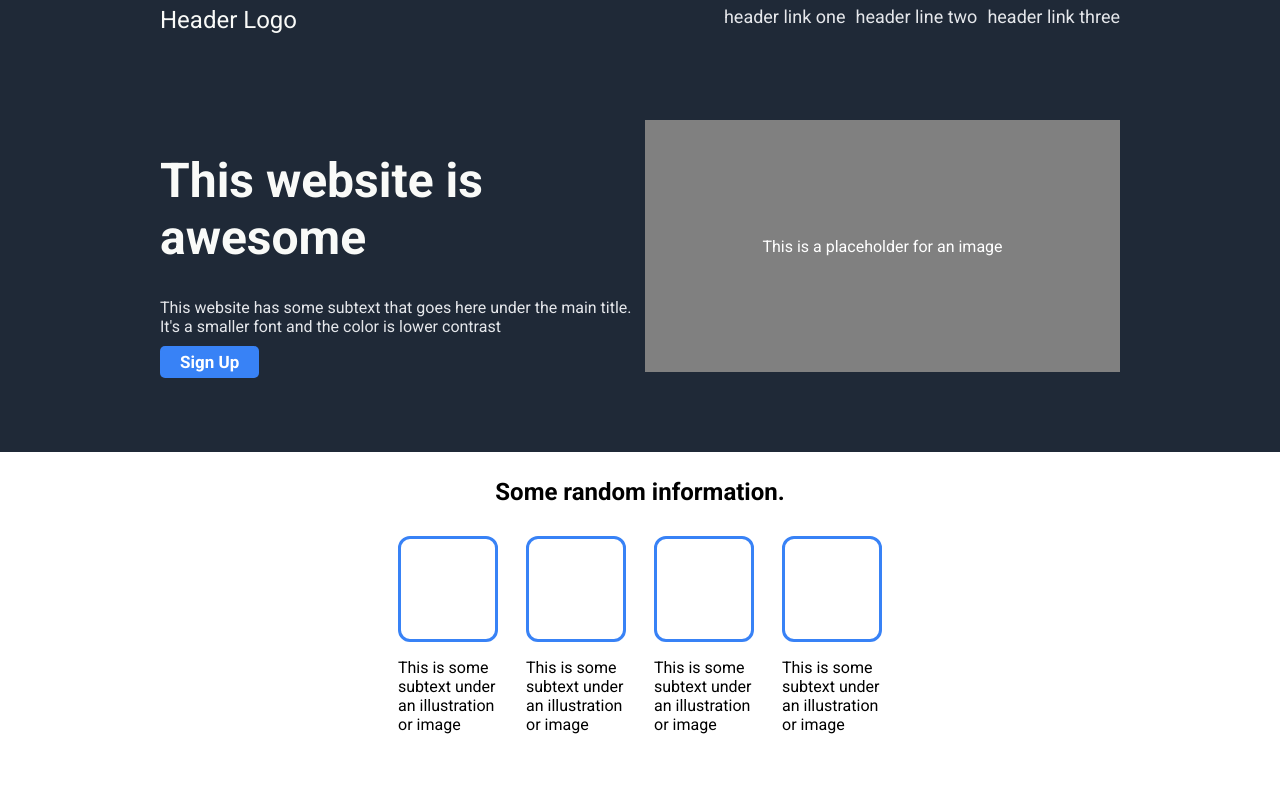
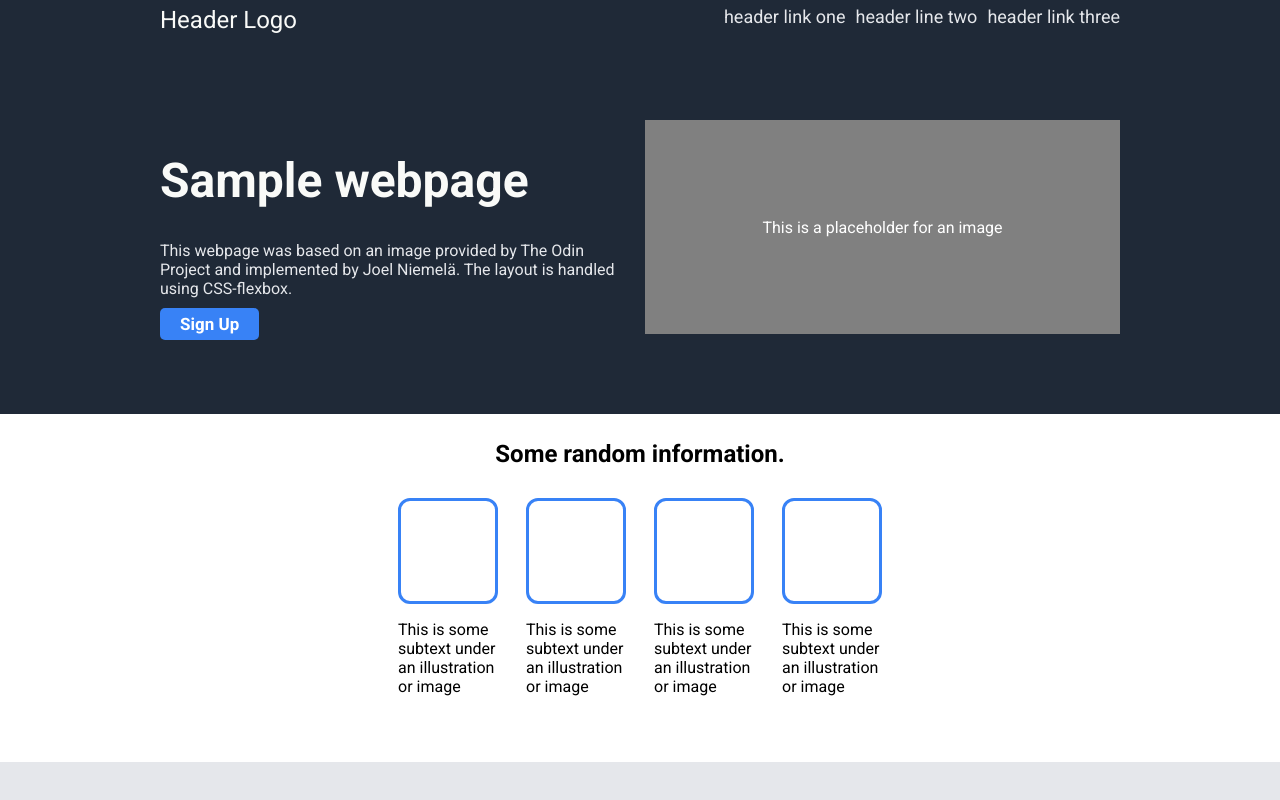
Before and after one commit to JoelNiemela/JoelNiemela.github.io, a plain HTML site: page index.html in a window 1280 px wide. Shown: the top 800 px of the page. Drawn offline with Linux system fonts and the light colour scheme.

Commit message:
Add webpage description

```diff
--- a/index.html
+++ b/index.html
@@ -18,8 +18,8 @@
 	<div class="hero-wrapper">
 		<div class="hero">
 			<div class="hero-text">
-				<h1 class="hero-header">This website is awesome</h1>
-				<p class="hero-subtext">This website has some subtext that goes here under the main title. It's a smaller font and the color is lower contrast</p>
+				<h1 class="hero-header">Sample webpage</h1>
+				<p class="hero-subtext">This webpage was based on an image provided by The Odin Project and implemented by Joel Niemelä. The layout is handled using CSS-flexbox.</p>
 				<a href="" class="btn-primary">Sign Up</a>
 			</div>
 			<div class="hero-img">
```
